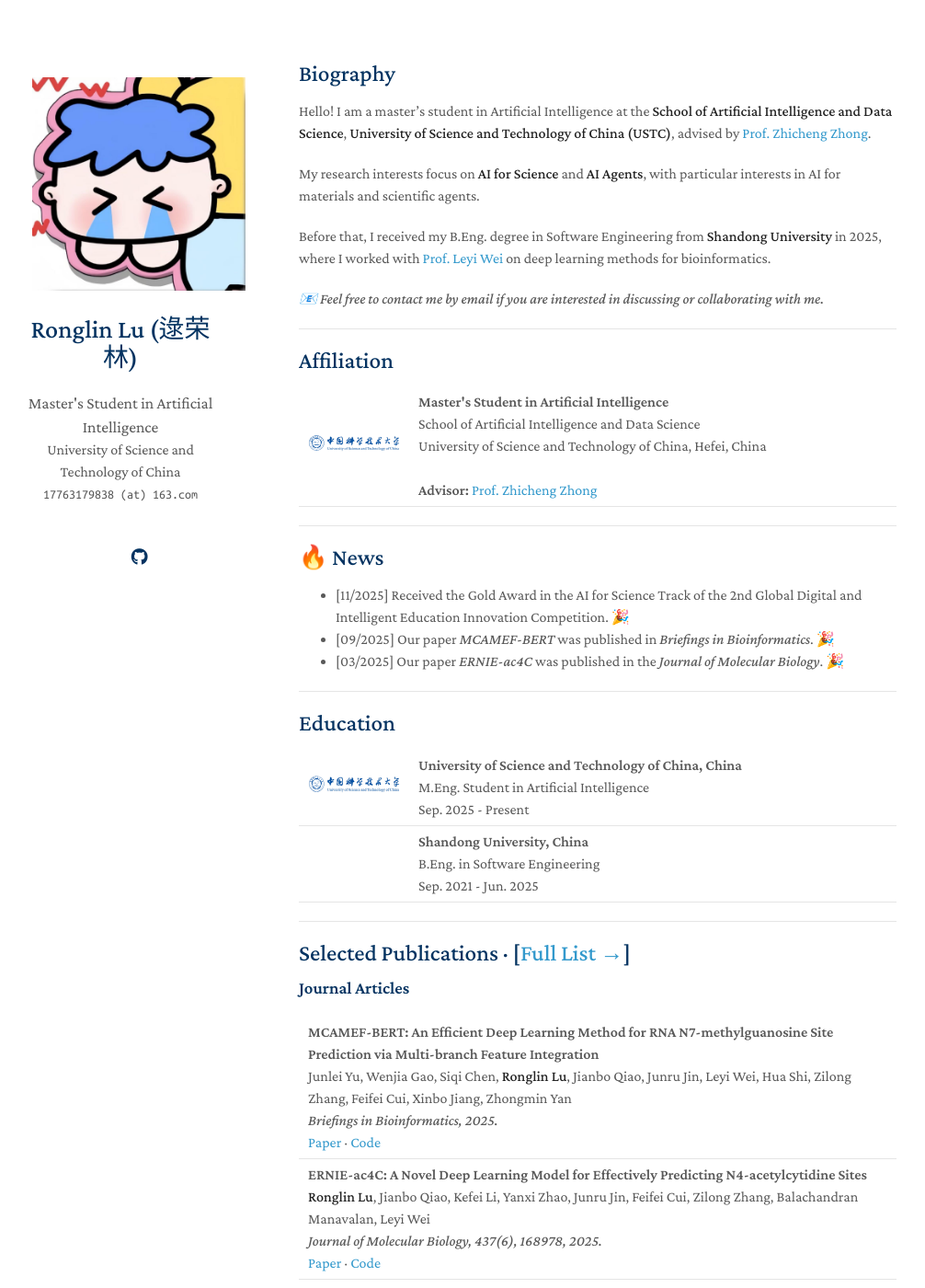
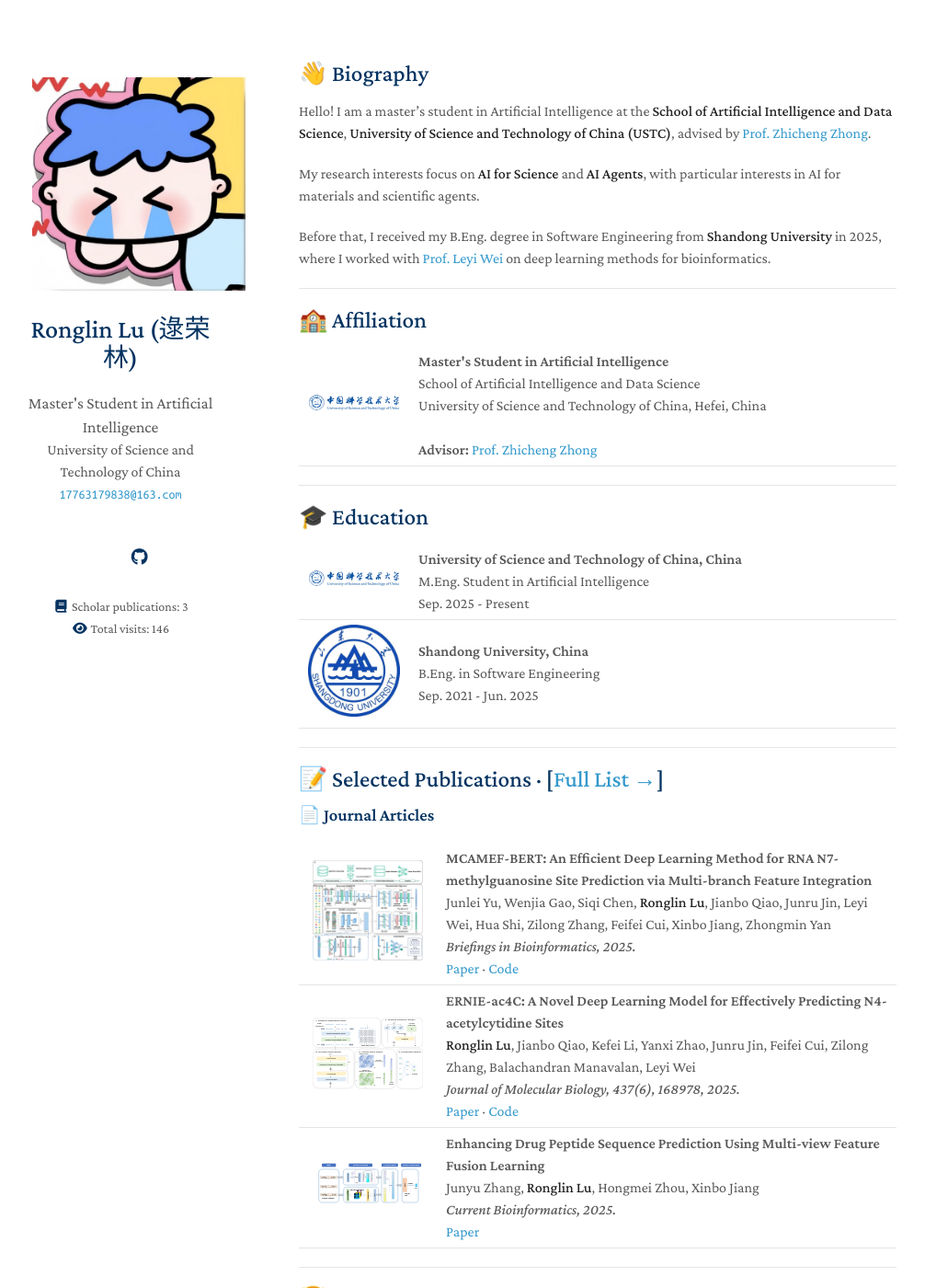
Before and after one commit to lrlbcxdd/lrlbcxdd.github.io, a Jekyll site: the page built from index.md, in a window 1280 px wide and 1400 px high. Shown: the whole window at 92% size, without its empty margins (145-1151 px from the left). Built offline with Jekyll 4.4.1, drawn with Linux system fonts in a browser that asks for light colours; a style sheet for code colours, icons or effects is not loaded; our own code applies the rules of GitHub Pages for plain Markdown files; some of the changed text lies outside the part shown.

```diff
--- a/_config.yml
+++ b/_config.yml
@@ -3,7 +3,7 @@
 position: Master's Student in Artificial Intelligence
 affiliation: University of Science and Technology of China
 affiliation_link: https://www.ustc.edu.cn/
-email: 17763179838 (at) 163.com
+email: 17763179838@163.com
 
 # Search Engine Optimization (SEO)
 keywords: Ronglin Lu, 逯荣林, USTC, artificial intelligence, AI for Science, AI agents, bioinformatics
@@ -12,6 +12,7 @@
 
 # Academic and social links
 google_scholar: https://scholar.google.com/citations?user=HNwmOdMAAAAJ&hl=en
+google_scholar_publications: 3
 github_link: https://github.com/lrlbcxdd
 
 # Profile image and favicons
--- a/_data/publications.yml
+++ b/_data/publications.yml
@@ -5,6 +5,7 @@
     conference: Briefings in Bioinformatics, 2025.
     pdf: https://doi.org/10.1093/bib/bbaf447
     code: https://github.com/tingtingring/MCAMEFBERT
+    image: ./assets/img/MCAMEF-BERT.jpeg
 
   - title: "ERNIE-ac4C: A Novel Deep Learning Model for Effectively Predicting N4-acetylcytidine Sites"
     authors: <strong>Ronglin Lu</strong>, Jianbo Qiao, Kefei Li, Yanxi Zhao, Junru Jin, Feifei Cui, Zilong Zhang, Balachandran Manavalan, Leyi Wei
@@ -12,9 +13,11 @@
     conference: Journal of Molecular Biology, 437(6), 168978, 2025.
     pdf: https://doi.org/10.1016/j.jmb.2025.168978
     code: https://github.com/lrlbcxdd/ERNIEac4C
+    image: ./assets/img/fig1.svg
 
   - title: "Enhancing Drug Peptide Sequence Prediction Using Multi-view Feature Fusion Learning"
     authors: Junyu Zhang, <strong>Ronglin Lu</strong>, Hongmei Zhou, Xinbo Jiang
     conference_short: CBIO
     conference: Current Bioinformatics, 2025.
     pdf: https://doi.org/10.2174/0115748936294345240510112941
+    image: ./assets/img/lrl_figure.svg
--- a/_includes/publications.md
+++ b/_includes/publications.md
@@ -1,10 +1,13 @@
-<h2 id="selected-publications">Selected Publications · [<a href="{{ site.google_scholar }}" target="_blank" rel="noopener">Full List →</a>]</h2>
+<h2 id="selected-publications">📝 Selected Publications · [<a href="{{ site.google_scholar }}" target="_blank" rel="noopener">Full List →</a>]</h2>
 
-<h3>Journal Articles</h3>
+<h3>📄 Journal Articles</h3>
 
 <table>
 {% for link in site.data.publications.main %}
 <tr>
+<td style="width:130px; text-align:center; vertical-align:middle;">
+<img src="{{ link.image }}" width="120" alt="Figure for {{ link.title }}" />
+</td>
 <td>
 <b>{{ link.title }}</b><br />
 {{ link.authors }}<br />
--- a/_layouts/homepage.html
+++ b/_layouts/homepage.html
@@ -55,7 +55,7 @@
         <br>
         {% endif %}
         {% if site.email %}
-        <email>{{ site.email }}</email>
+        <email><a href="mailto:{{ site.email }}">{{ site.email }}</a></email>
         {% endif %}
 
         <br>
@@ -93,6 +93,13 @@
         </div>
         <br>
 
+        <div class="profile-stats">
+          {% if site.google_scholar_publications %}
+          <div><i class="fas fa-book" aria-hidden="true"></i> Scholar publications: {{ site.google_scholar_publications }}</div>
+          {% endif %}
+          <div><i class="fas fa-eye" aria-hidden="true"></i> Total visits: <span id="visit-count" aria-live="polite">146</span></div>
+        </div>
+
       </header>
       <section>
 
--- a/assets/css/custom.scss
+++ b/assets/css/custom.scss
@@ -10,3 +10,14 @@
   display: block;
   margin: 0 auto;
 }
+
+.profile-stats {
+  color: #595959;
+  font-size: 14px;
+  line-height: 1.7;
+}
+
+.profile-stats i {
+  width: 18px;
+  color: #043361;
+}
--- a/index.md
+++ b/index.md
@@ -2,7 +2,7 @@
 layout: homepage
 ---
 
-## Biography
+## 👋 Biography
 
 Hello! I am a master's student in Artificial Intelligence at the **School of Artificial Intelligence and Data Science**, **University of Science and Technology of China (USTC)**, advised by [Prof. Zhicheng Zhong](https://saids.ustc.edu.cn/2024/0530/c36361a642532/page.htm).
 
@@ -10,11 +10,9 @@
 
 Before that, I received my B.Eng. degree in Software Engineering from **Shandong University** in 2025, where I worked with [Prof. Leyi Wei](https://wei-group.net/) on deep learning methods for bioinformatics.
 
-*📧 Feel free to contact me by email if you are interested in discussing or collaborating with me.*
-
 ---
 
-## Affiliation
+## 🏫 Affiliation
 
 <table>
 <tr>
@@ -33,15 +31,7 @@
 
 ---
 
-## 🔥 News
-
-- [11/2025] Received the Gold Award in the AI for Science Track of the 2nd Global Digital and Intelligent Education Innovation Competition. 🎉
-- [09/2025] Our paper *MCAMEF-BERT* was published in *Briefings in Bioinformatics*. 🎉
-- [03/2025] Our paper *ERNIE-ac4C* was published in the *Journal of Molecular Biology*. 🎉
-
----
-
-## Education
+## 🎓 Education
 
 <table>
 <tr>
@@ -57,7 +47,7 @@
 
 <tr>
 <td style="width:100px; text-align:center; vertical-align:middle;">
-<img src="assets/img/sdu-logo.svg" width="100" alt="Shandong University" />
+<img src="assets/img/山东大学logo.jfif" width="100" alt="Shandong University" />
 </td>
 <td>
 <b>Shandong University, China</b><br />
@@ -73,7 +63,7 @@
 
 ---
 
-## Honors & Awards
+## 🏆 Honors & Awards
 
 <div class="honors">
   <div class="honor-item">
```
Also changed, not shown: other parts of _layouts/homepage.html (+18 -0 lines), assets/img/MCAMEF-BERT.jpeg (added), assets/img/fig1.svg (added), assets/img/lrl_figure.svg (added), assets/img/山东大学logo.jfif (added).
